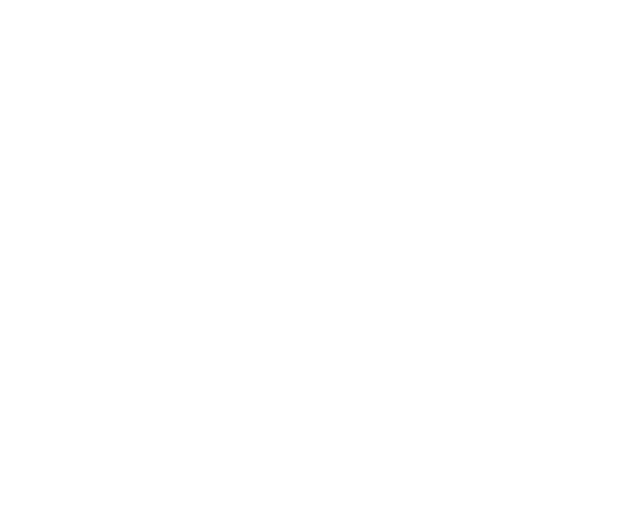
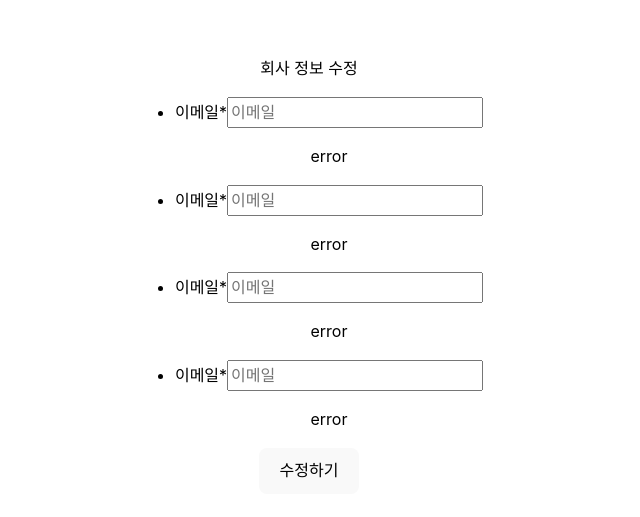
Before and after one commit to heoh06/freehaeyo, a React (Vite) app in the folder freehaeyo/: page /changecompanyinfo in a window 1280 px wide. Before the commit this address had no page. Shown: the part 133-650 px from the top of the page, without its empty margins (331-971 px from the left). Built offline with nearby package versions, Linux system fonts and the light colour scheme.

Commit message:
feat:회사 정보 수정 페이지 마크업 완료

```diff
--- a/freehaeyo/src/App.jsx
+++ b/freehaeyo/src/App.jsx
@@ -9,6 +9,7 @@ import HireInfo from './Pages/HireInfo'
 import MypageFreelancer from './Pages/MypageFreelancer';
 import MypageCompany from './Pages/MypageCompany';
 import ChangeUserInfo from './Pages/ChangeUserInfo';
+import ChangeCompanyInfo from './Pages/ChangeCompanyInfo';
 
 import { BrowserRouter, Route, Routes } from 'react-router-dom';
 
@@ -26,6 +27,7 @@ function App() {
         <Route path="/mypage" element={<MypageFreelancer/>}></Route>
         <Route path="/mypagec" element={<MypageCompany/>}></Route>
         <Route path="/changeuserinfo" element={<ChangeUserInfo/>}></Route>
+        <Route path="/changecompanyinfo" element={<ChangeCompanyInfo/>}></Route>
       </Routes>
     </BrowserRouter>
   )
--- /dev/null
+++ b/freehaeyo/src/Pages/ChangeCompanyInfo.jsx
@@ -0,0 +1,24 @@
+import TextForm from "../Components/Signup/TextForm";
+
+function ChangeCompanyInfo(){
+    return(
+        <>
+            <div>
+                <p>회사 정보 수정</p>
+                <main>
+                    <form>
+                        <ul>
+                            <TextForm/>
+                            <TextForm/>
+                            <TextForm/>
+                            <TextForm/>
+                        </ul>
+                        <button>수정하기</button>
+                    </form>
+                </main>
+            </div>
+        </>
+    )
+}
+
+export default ChangeCompanyInfo;
```
